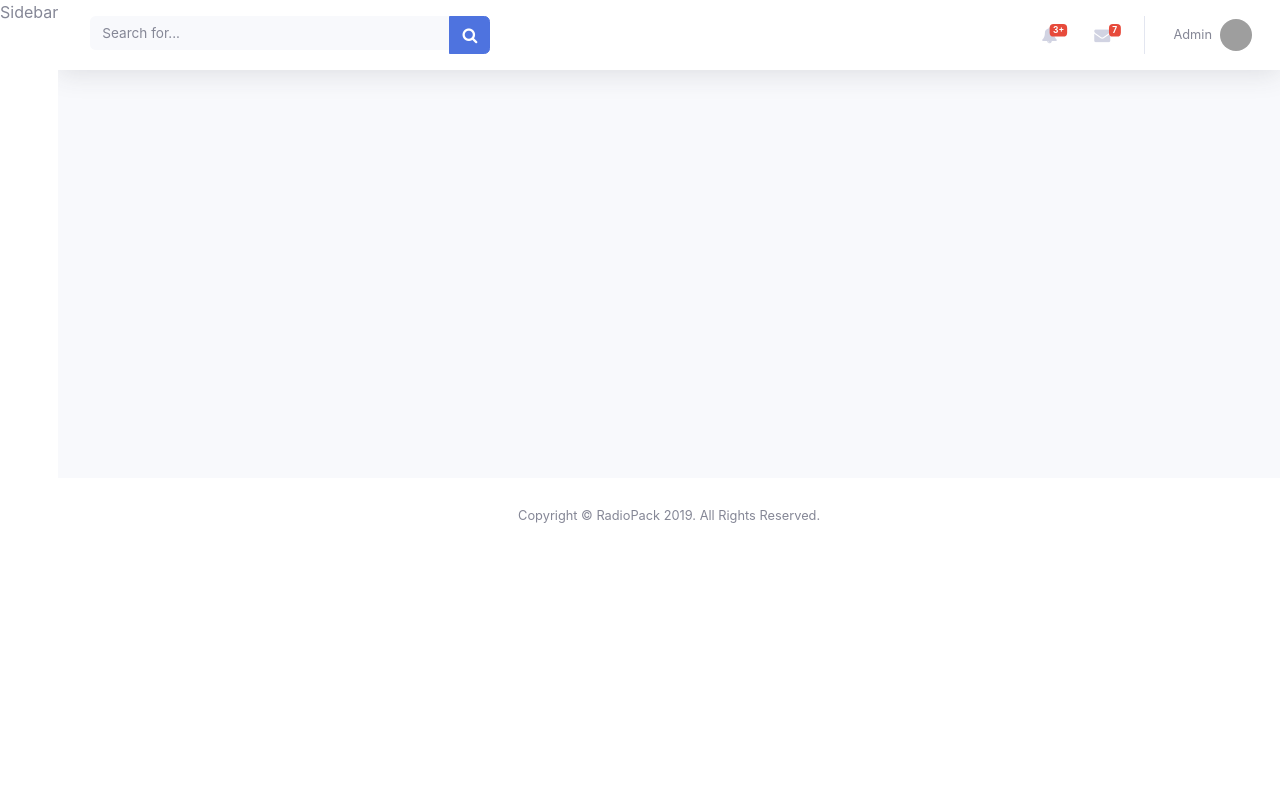
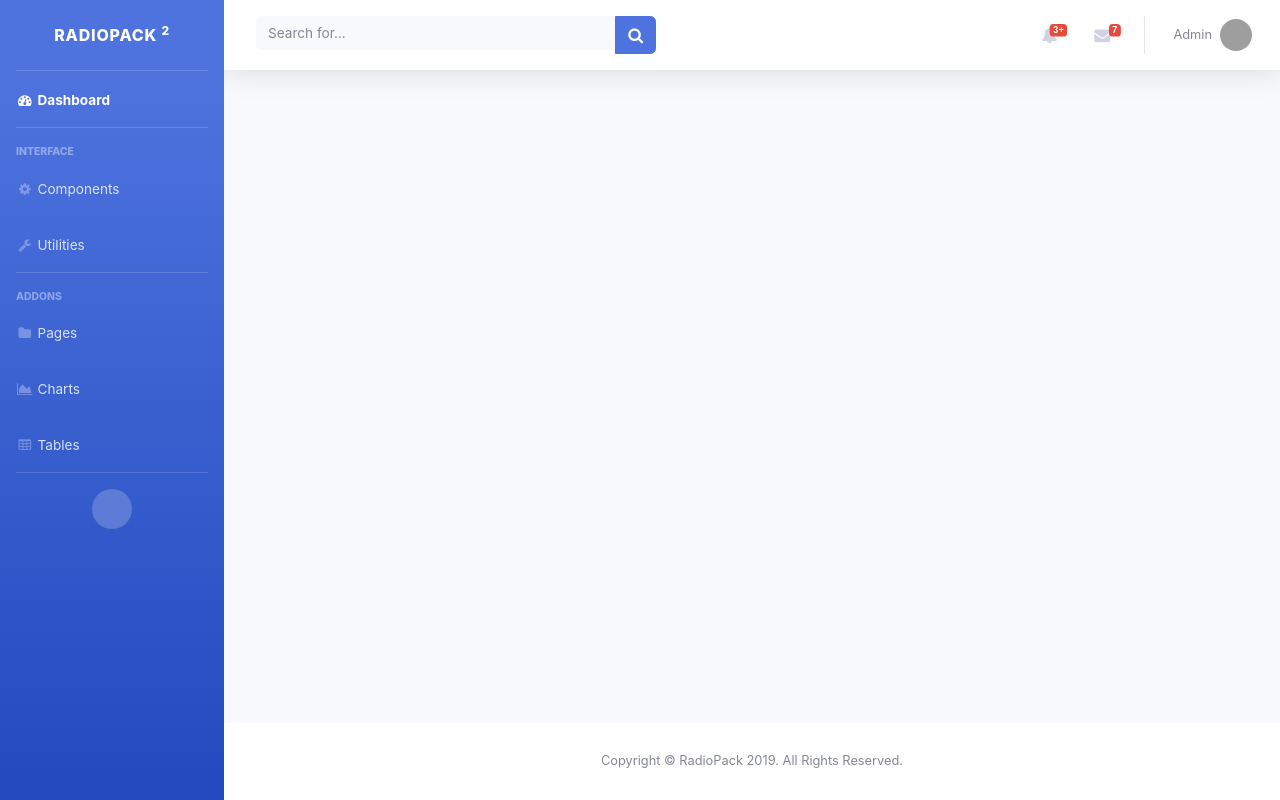
Before and after one commit to adeluleye/radio-dashboard, a React (Create React App) app: page / in a window 1280 px wide. Built offline with nearby package versions, Linux system fonts and the light colour scheme; grey boxes are pictures that could not be loaded.

Commit message:
add sideBar component

```diff
--- a/src/App.js
+++ b/src/App.js
@@ -1,5 +1,6 @@
 import React, { Component } from 'react';
 import NavBar from '../src/components/navBar';
+import SideBar from '../src/components/sideBar';
 import './App.css';
 
 class App extends Component {
@@ -7,7 +8,7 @@
     return (
       <React.Fragment>
         <div id="wrapper">
-          Sidebar
+          <SideBar />
           <div id="content-wrapper" class="d-flex flex-column">
             <div id="content">
               <NavBar/>
--- /dev/null
+++ b/src/components/sideBar.jsx
@@ -0,0 +1,105 @@
+import React from 'react';
+
+const SideBar = () => {
+    return (
+        <ul class="navbar-nav bg-gradient-primary sidebar sidebar-dark accordion" id="accordionSidebar">
+
+          <a class="sidebar-brand d-flex align-items-center justify-content-center" href="index.html">
+            <div class="sidebar-brand-icon rotate-n-15">
+              <i class="fa fa-laugh-wink"></i>
+            </div>
+            <div class="sidebar-brand-text mx-3">RadioPack <sup>2</sup></div>
+          </a>
+
+          <hr class="sidebar-divider my-0"/>
+
+          <li class="nav-item active">
+            <a class="nav-link" href="index.html">
+              <i class="fa fa-fw fa-tachometer"></i>
+              <span>Dashboard</span></a>
+          </li>
+
+          <hr class="sidebar-divider"/>
+
+          <div class="sidebar-heading">
+            Interface
+          </div>
+
+          <li class="nav-item">
+            <a class="nav-link collapsed" href="#" data-toggle="collapse" data-target="#collapseTwo" aria-expanded="true" aria-controls="collapseTwo">
+              <i class="fa fa-fw fa-cog"></i>
+              <span>Components</span>
+            </a>
+            <div id="collapseTwo" class="collapse" aria-labelledby="headingTwo" data-parent="#accordionSidebar">
+              <div class="bg-white py-2 collapse-inner rounded">
+                <h6 class="collapse-header">Custom Components:</h6>
+                <a class="collapse-item" href="buttons.html">Buttons</a>
+                <a class="collapse-item" href="cards.html">Cards</a>
+              </div>
+            </div>
+          </li>
+
+          <li class="nav-item">
+            <a class="nav-link collapsed" href="#" data-toggle="collapse" data-target="#collapseUtilities" aria-expanded="true" aria-controls="collapseUtilities">
+              <i class="fa fa-fw fa-wrench"></i>
+              <span>Utilities</span>
+            </a>
+            <div id="collapseUtilities" class="collapse" aria-labelledby="headingUtilities" data-parent="#accordionSidebar">
+              <div class="bg-white py-2 collapse-inner rounded">
+                <h6 class="collapse-header">Custom Utilities:</h6>
+                <a class="collapse-item" href="utilities-color.html">Colors</a>
+                <a class="collapse-item" href="utilities-border.html">Borders</a>
+                <a class="collapse-item" href="utilities-animation.html">Animations</a>
+                <a class="collapse-item" href="utilities-other.html">Other</a>
+              </div>
+            </div>
+          </li>
+
+          <hr class="sidebar-divider"/>
+
+          <div class="sidebar-heading">
+            Addons
+          </div>
+
+          <li class="nav-item">
+            <a class="nav-link collapsed" href="#" data-toggle="collapse" data-target="#collapsePages" aria-expanded="true" aria-controls="collapsePages">
+              <i class="fa fa-fw fa-folder"></i>
+              <span>Pages</span>
+            </a>
+            <div id="collapsePages" class="collapse" aria-labelledby="headingPages" data-parent="#accordionSidebar">
+              <div class="bg-white py-2 collapse-inner rounded">
+                <h6 class="collapse-header">Login Screens:</h6>
+                <a class="collapse-item" href="login.html">Login</a>
+                <a class="collapse-item" href="register.html">Register</a>
+                <a class="collapse-item" href="forgot-password.html">Forgot Password</a>
+                <div class="collapse-divider"></div>
+                <h6 class="collapse-header">Other Pages:</h6>
+                <a class="collapse-item" href="404.html">404 Page</a>
+                <a class="collapse-item" href="blank.html">Blank Page</a>
+              </div>
+            </div>
+          </li>
+
+          <li class="nav-item">
+            <a class="nav-link" href="charts.html">
+              <i class="fa fa-fw fa-area-chart"></i>
+              <span>Charts</span></a>
+          </li>
+
+          <li class="nav-item">
+            <a class="nav-link" href="tables.html">
+              <i class="fa fa-fw fa-table"></i>
+              <span>Tables</span></a>
+          </li>
+
+          <hr class="sidebar-divider d-none d-md-block"/>
+
+          <div class="text-center d-none d-md-inline">
+            <button class="rounded-circle border-0" id="sidebarToggle"></button>
+          </div>
+
+        </ul>
+     );
+}
+
+export default SideBar;
```
